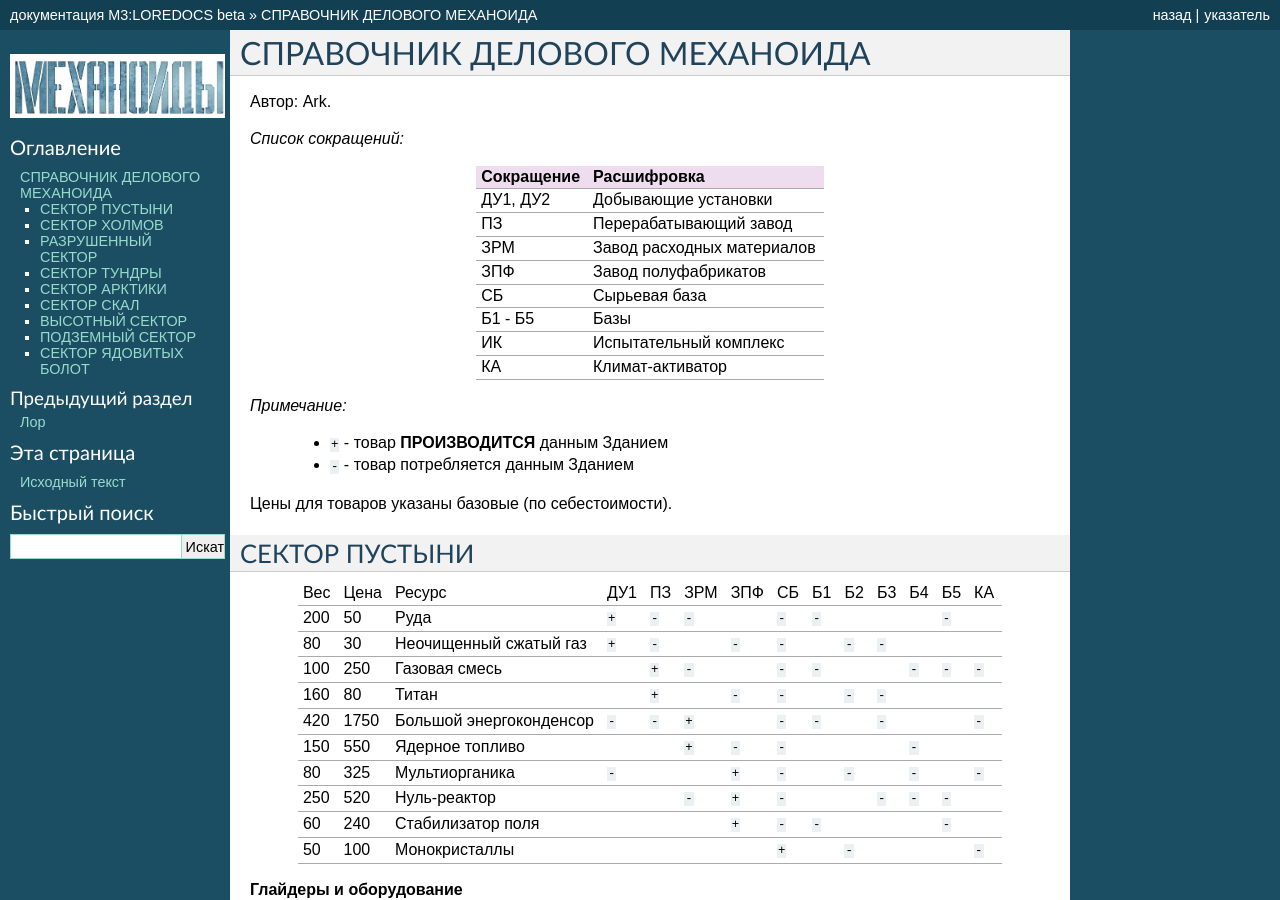
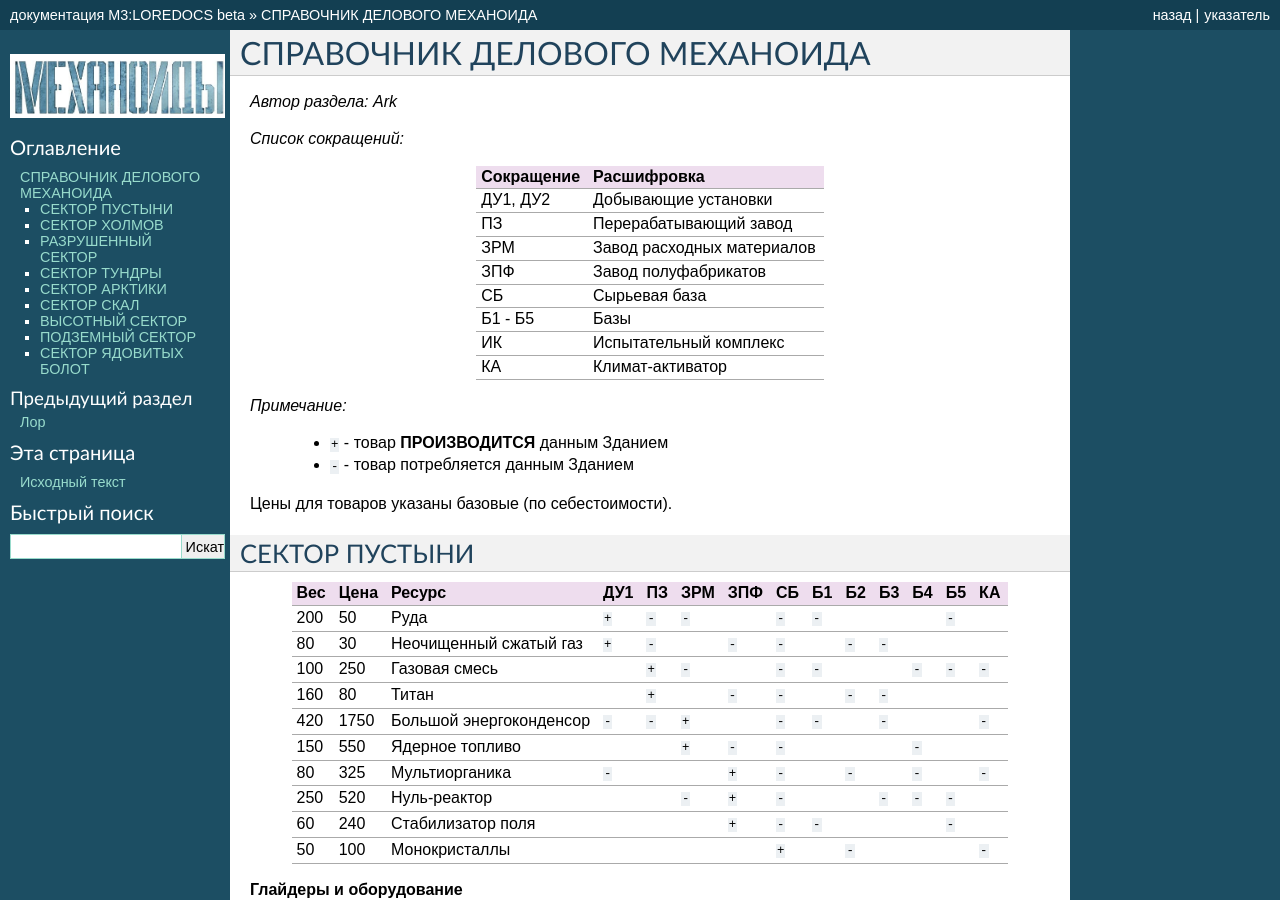
Before and after one commit to himerian/m3lore, a Sphinx documentation site: the page built from docs/source/businessmech.rst, in a window 1280 px wide and 900 px high. Built offline with Sphinx 7.4.7, drawn with Linux system fonts in a browser that asks for light colours.

Commit message:
Table headers @ ..sectionauthor::
show_authors = 1 --> Ark

```diff
--- a/docs/source/businessmech.rst
+++ b/docs/source/businessmech.rst
@@ -33,7 +31,7 @@
 
 +------+-------+--------------------------+------+------+------+------+------+------+------+------+------+------+------+
 |  Вес |  Цена |  Ресурс                  |  ДУ1 |  ПЗ  |  ЗРМ |  ЗПФ |  СБ  |  Б1  |  Б2  |  Б3  |  Б4  |  Б5  |  КА  |
-+------+-------+--------------------------+------+------+------+------+------+------+------+------+------+------+------+
++======+=======+==========================+======+======+======+======+======+======+======+======+======+======+======+
 |  200 |    50 |  Руда                    | ``+``| ``-``| ``-``|      | ``-``| ``-``|      |      |      | ``-``|      |
 +------+-------+--------------------------+------+------+------+------+------+------+------+------+------+------+------+
 |   80 |    30 |  Неочищенный сжатый газ  | ``+``| ``-``|      | ``-``| ``-``|      | ``-``| ``-``|      |      |      |
@@ -122,7 +120,7 @@ II тип                       8000
 
 +------+-------+---------------------------------+------+------+------+------+------+------+------+------+------+------+------+------+
 |  Вес |  Цена |                                 |  ДУ1 |  ДУ2 |  ПЗ  |  ЗРМ |  ЗПФ |  СБ  |  Б1  |  Б2  |  Б3  |  Б4  |  ИК  |  КА  |
-+------+-------+---------------------------------+------+------+------+------+------+------+------+------+------+------+------+------+
++======+=======+=================================+======+======+======+======+======+======+======+======+======+======+======+======+
 |  200 |    50 |  Руда                           | ``+``|      | ``-``| ``-``|      | ``-``|      |      |      | ``-``|      |      |
 +------+-------+---------------------------------+------+------+------+------+------+------+------+------+------+------+------+------+
 |   75 |    60 |  Органическая масса             |      | ``+``| ``-``|      | ``-``| ``-``| ``-``|      | ``-``|      | ``-``| ``-``|
@@ -205,7 +203,7 @@ II тип                         8000
 
 +------+-------+----------------------------------+------+------+------+------+------+
 |  Вес |  Цена |                                  |  Б1  |  Б2  |  Б3  |  Б4  |  Б5  |
-+------+-------+----------------------------------+------+------+------+------+------+
++======+=======+==================================+======+======+======+======+======+
 |  420 |  1750 |  Большой энергоконденсор         | ``+``|      |      | ``-``|      |
 +------+-------+----------------------------------+------+------+------+------+------+
 |   75 |   200 |  Энергомодуль                    | ``-``| ``+``| ``-``|      | ``+``|
@@ -289,7 +287,7 @@ I тип                                   1000
 
 +------+-------+----------------------------------+------+------+------+------+------+------+------+------+------+------+------+------+
 |  Вес |  Цена |                                  |  ДУ1 |  ДУ2 |  ПЗ  |  ЗРМ |  ЗПФ |  СБ  |  Б1  |  Б2  |  Б3  |  Б4  |  Б5  |  КА  |
-+------+-------+----------------------------------+------+------+------+------+------+------+------+------+------+------+------+------+
++======+=======+==================================+======+======+======+======+======+======+======+======+======+======+======+======+
 |  100 |    50 |  Неочищенные химические элементы | ``+``|      | ``-``| ``-``| ``-``| ``-``| ``-``|      | ``-``| ``-``|      |      |
 +------+-------+----------------------------------+------+------+------+------+------+------+------+------+------+------+------+------+
 |   80 |    30 |  Неочищенный сжатый газ          |      | ``+``| ``-``|      |      | ``-``|      | ``-``| ``-``|      | ``-``|      |
@@ -377,7 +375,7 @@ I тип                     1000
 
 +------+-------+----------------------------------+------+------+------+------+------+------+------+------+------+------+------+------+
 |  Вес |  Цена |                                  |  ДУ1 |  ДУ2 |  ПЗ  |  ЗРМ |  ЗПФ |  СБ  |  Б1  |  Б2  |  Б3  |  Б4  |  ИК  |  КА  |
-+------+-------+----------------------------------+------+------+------+------+------+------+------+------+------+------+------+------+
++======+=======+==================================+======+======+======+======+======+======+======+======+======+======+======+======+
 |  100 |    50 |  Неочищенные химические элементы | ``+``|      | ``-``| ``-``| ``-``| ``-``| ``-``|      | ``-``|      |      | ``-``|
 +------+-------+----------------------------------+------+------+------+------+------+------+------+------+------+------+------+------+
 |  200 |    50 |  Руда                            |      | ``+``| ``-``|      |      | ``-``|      | ``-``|      |      | ``-``|      |
@@ -463,7 +461,7 @@ III тип                             50000
 
 +------+-------+----------------------------------+------+------+------+------+------+------+------+------+------+------+------+------+
 |  Вес |  Цена |                                  |  ДУ1 |  ДУ2 |  ПЗ  |  ЗРМ |  ЗПФ |  СБ  |  Б1  |  Б2  |  Б3  |  Б4  |  Б5  |  КА  |
-+------+-------+----------------------------------+------+------+------+------+------+------+------+------+------+------+------+------+
++======+=======+==================================+======+======+======+======+======+======+======+======+======+======+======+======+
 |  100 |    50 |  Неочищенные химические элементы | ``+``|      | ``-``| ``-``|      | ``-``| ``-``|      |      | ``-``|      |      |
 +------+-------+----------------------------------+------+------+------+------+------+------+------+------+------+------+------+------+
 |   75 |    60 |  Органическая масса              |      | ``+``| ``-``|      | ``-``| ``-``|      | ``-``|      |      |      | ``-``|
@@ -547,7 +545,7 @@ I тип                              1000
 
 +------+-------+--------------------------+------+------+------+------+------+------+------+------+------+------+------+------+
 |  Вес |  Цена |                          |  ДУ1 |  ДУ2 |  ПЗ  |  ЗРМ |  ЗПФ |  СБ  |  Б1  |  Б2  |  Б3  |  Б4  |  ИК  |  КА  |
-+------+-------+--------------------------+------+------+------+------+------+------+------+------+------+------+------+------+
++======+=======+==========================+======+======+======+======+======+======+======+======+======+======+======+======+
 |   80 |    30 |  Неочищенный сжатый газ  | ``+``|      | ``-``|      |      | ``-``|      | ``-``|      |      |      |      |
 +------+-------+--------------------------+------+------+------+------+------+------+------+------+------+------+------+------+
 |   75 |    60 |  Органическая масса      |      | ``+``| ``-``| ``-``|      | ``-``|      |      |      | ``-``|      | ``-``|
@@ -641,7 +639,7 @@ IV тип                                   150000
 
 +------+-------+--------------------------+-----------------+
 |  Вес |  Цена |                          |  Подземная база |
-+------+-------+--------------------------+-----------------+
++======+=======+==========================+=================+
 |  420 |  1750 |  Большой энергоконденсор |      ``-``      |
 +------+-------+--------------------------+-----------------+
 |  200 |   200 |  Ремонтный блок          |      ``-``      |
@@ -702,7 +700,7 @@ I тип                          1000
 
 +------+-------+----------------------------------+-----------------------+
 |  Вес |  Цена |                                  |  Лаборатория Арлингов |
-+------+-------+----------------------------------+-----------------------+
++======+=======+==================================+=======================+
 |  175 |    50 |  Никель*                         |         ``-``         |
 +------+-------+----------------------------------+-----------------------+
 |  200 |   200 |  Ремонтный блок                  |         ``-``         |
--- a/docs/source/conf.py
+++ b/docs/source/conf.py
@@ -20,6 +20,8 @@
 project = 'M3:LOREDOCS'
 copyright = 'author: dust; co-author: vadim; editor: himerian; 2022'
 author = 'Bulat "Dust" Dautov, Vadim, Ark'
+
+show_authors = 1
 
 # The full version, including alpha/beta/rc tags
 release = 'beta'
```
Also changed, not shown: other parts of docs/source/businessmech.rst (+0 -2 lines), 1 other file.
